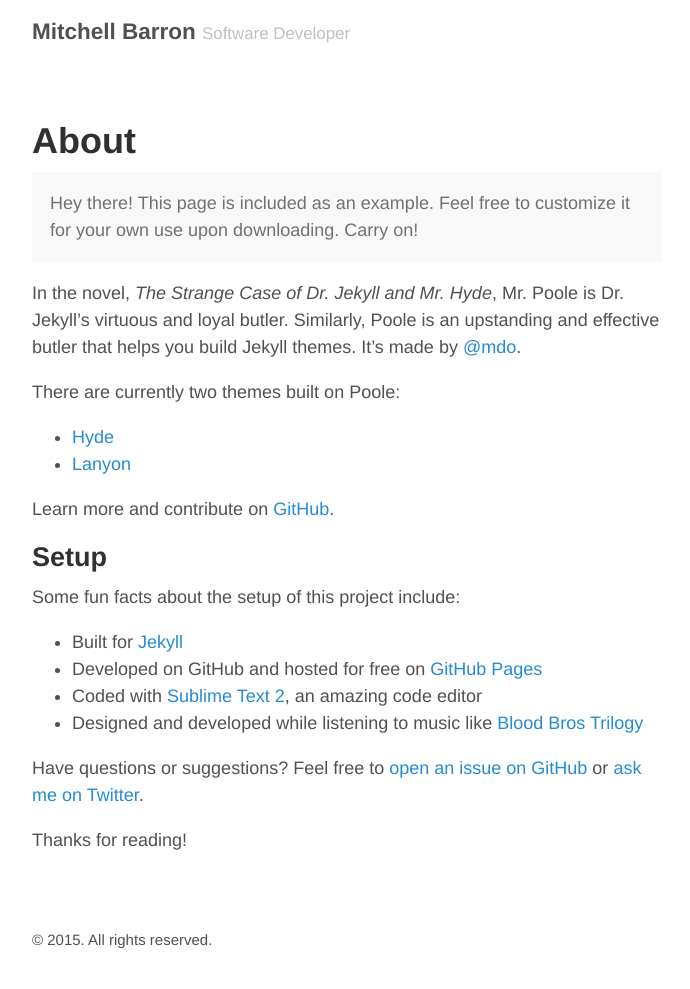
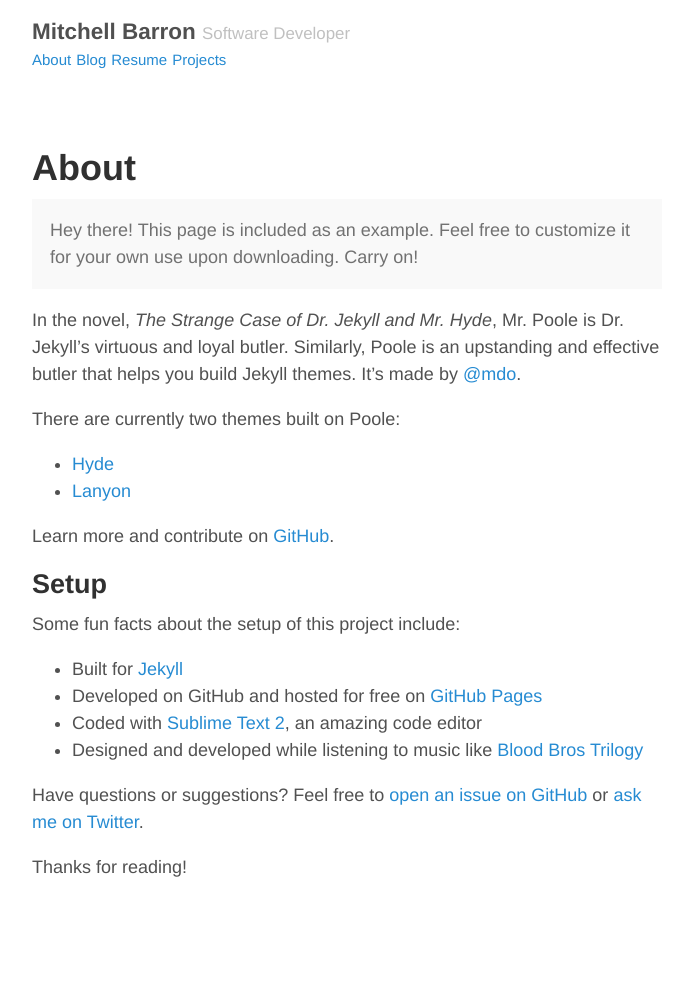
Before and after one commit to mtchllbrrn/mtchllbrrn.github.io, a Jekyll site: the page built from about.md, in a window 1280 px wide. Shown: the whole page, without its empty margins (293-983 px from the left). Built offline with Jekyll 4.4.1, drawn with Linux system fonts in a browser that asks for light colours; after the commit the page ends 953 px from its top, so only the background shows below that.

Commit message:
Create skeleton for site navigation, including navbar.

```diff
--- a/_config.yml
+++ b/_config.yml
@@ -28,3 +28,10 @@ author:
 version:             1.0.0
 github:
   repo:              https://github.com/poole/poole
+
+# Navigation bar contents
+pages_list:
+  About: '/about'
+  Blog: '/archive'
+  Resume: '/resume'
+  Projects: '/projects'
--- a/_layouts/default.html
+++ b/_layouts/default.html
@@ -11,17 +11,18 @@
           <a href="{{ site.baseurl }}/" title="Home">{{ site.title }}</a>
           <small>{{ site.tagline }}</small>
         </h3>
+
+        <nav>
+          {% for page in site.pages_list %}
+            <small><a class="nav-entry" href="{{ page[1] }}">{{ page[0] }}</a></small>
+          {% endfor %}
+        </nav>
       </header>
 
       <main>
         {{ content }}
       </main>
 
-      <footer class="footer">
-        <small>
-          &copy; <time datetime="{{ site.time | date_to_xmlschema }}">{{ site.time | date: '%Y' }}</time>. All rights reserved.
-        </small>
-      </footer>
     </div>
 
   </body>
```
Also changed, not shown: _projects.md (added, +6 -0 lines), archive.md (added, +8 -0 lines), resume.md (added, +6 -0 lines).
